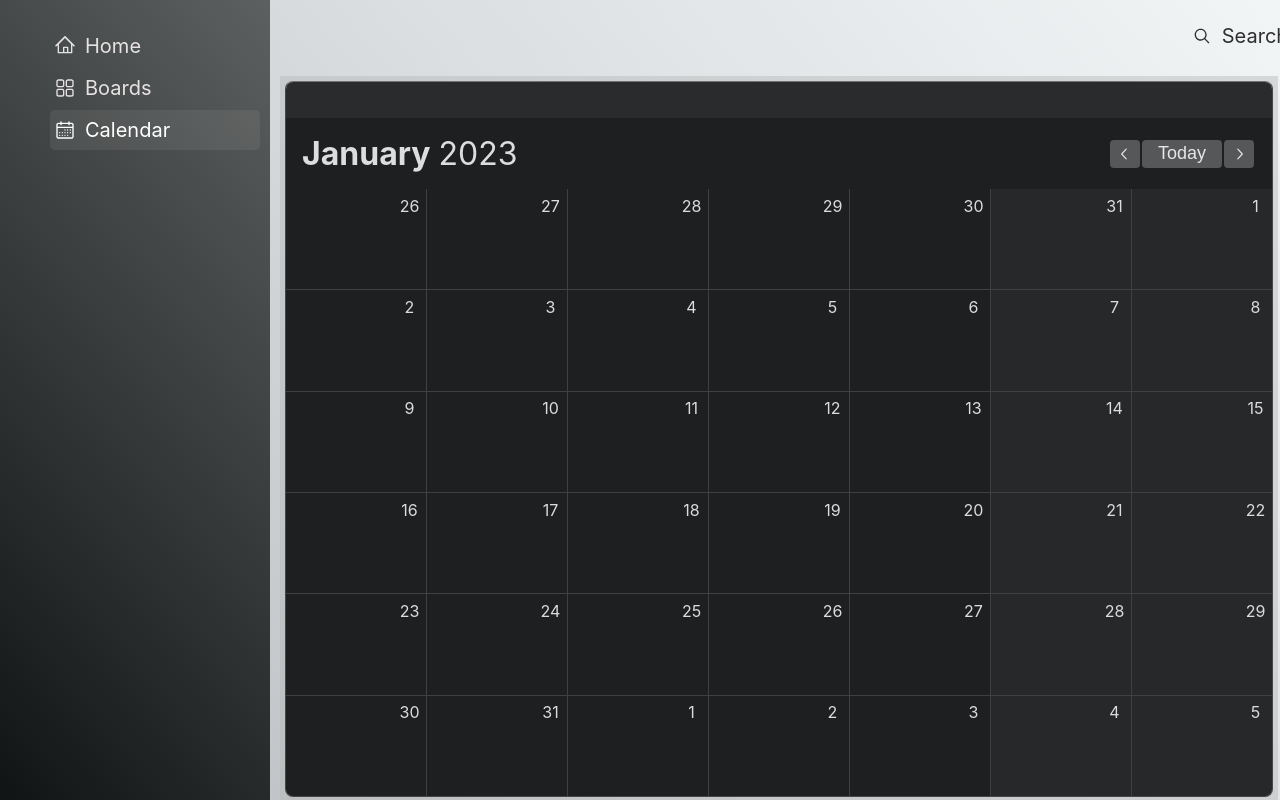
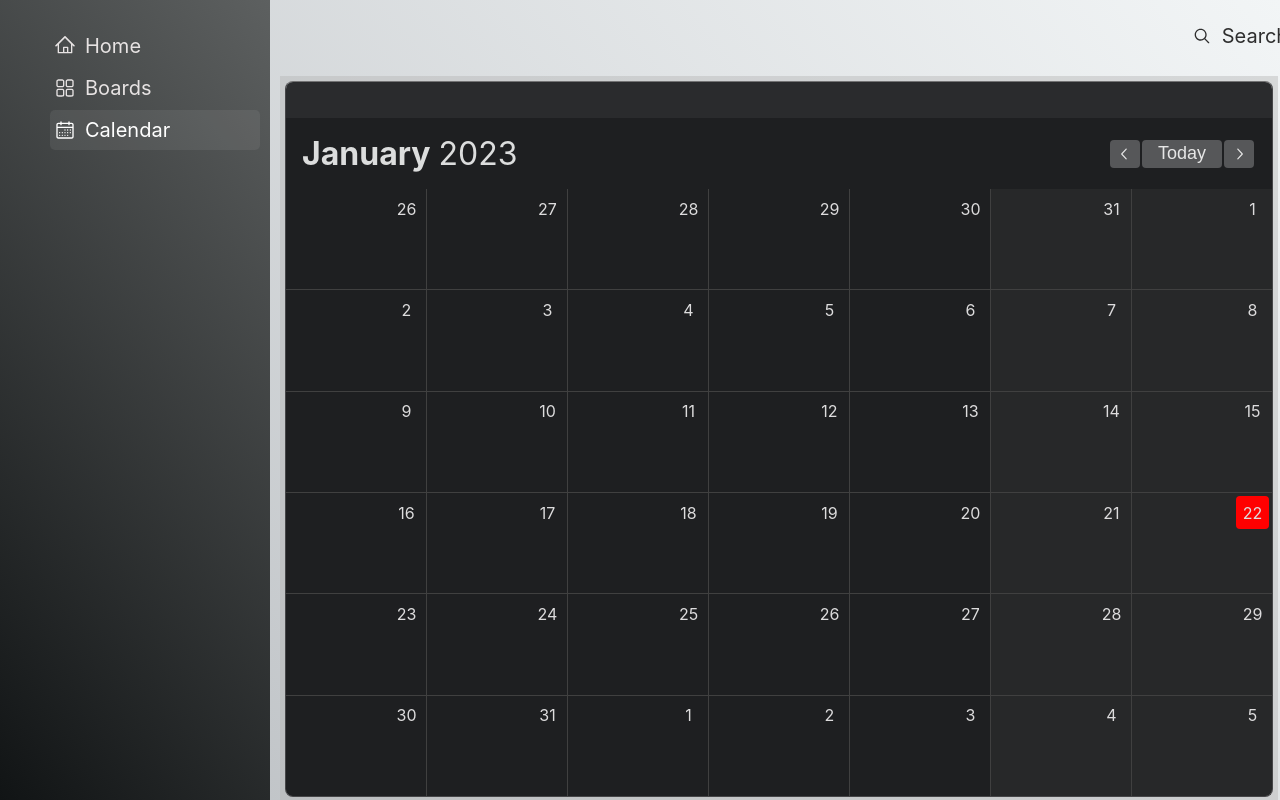
Before and after one commit to MaxNikitenok/project-manager-react, a React (Create React App) app: page /calendar in a window 1280 px wide. Shown: the top 800 px of the page. Built offline with nearby package versions, Linux system fonts and the light colour scheme; sample sign-in values are in the browser's storage.

Commit message:
feat: current day

```diff
--- a/src/components/CalendarGrid/CalendarGrid.module.css
+++ b/src/components/CalendarGrid/CalendarGrid.module.css
@@ -33,4 +33,17 @@
   display: flex;
   align-items: center;
   justify-content: center;
+  border-radius: 4px;
+  margin: 3px;
 }
+
+.currentDay {
+  height: 33px;
+  width: 33px;
+  display: flex;
+  align-items: center;
+  justify-content: center;
+  border-radius: 4px;
+  margin: 3px;
+  background-color: red;
+}
--- a/src/components/CalendarGrid/CalendarGrid.tsx
+++ b/src/components/CalendarGrid/CalendarGrid.tsx
@@ -1,3 +1,4 @@
+import moment from 'moment';
 import React from 'react';
 import style from './CalendarGrid.module.css';
 
@@ -18,7 +19,15 @@ export const CalendarGrid = (props: { startDay: { clone: () => any } }) => {
           key={dayItem.format('DDMMYYYY')}
         >
           <div className={style.rowInCell}>
-            <div className={style.dayWrapper}>{dayItem.format('D')}</div>
+            <div
+              className={
+                moment().isSame(dayItem, 'day')
+                  ? style.currentDay
+                  : style.dayWrapper
+              }
+            >
+              {dayItem.format('D')}
+            </div>
           </div>
         </div>
       ))}
```
